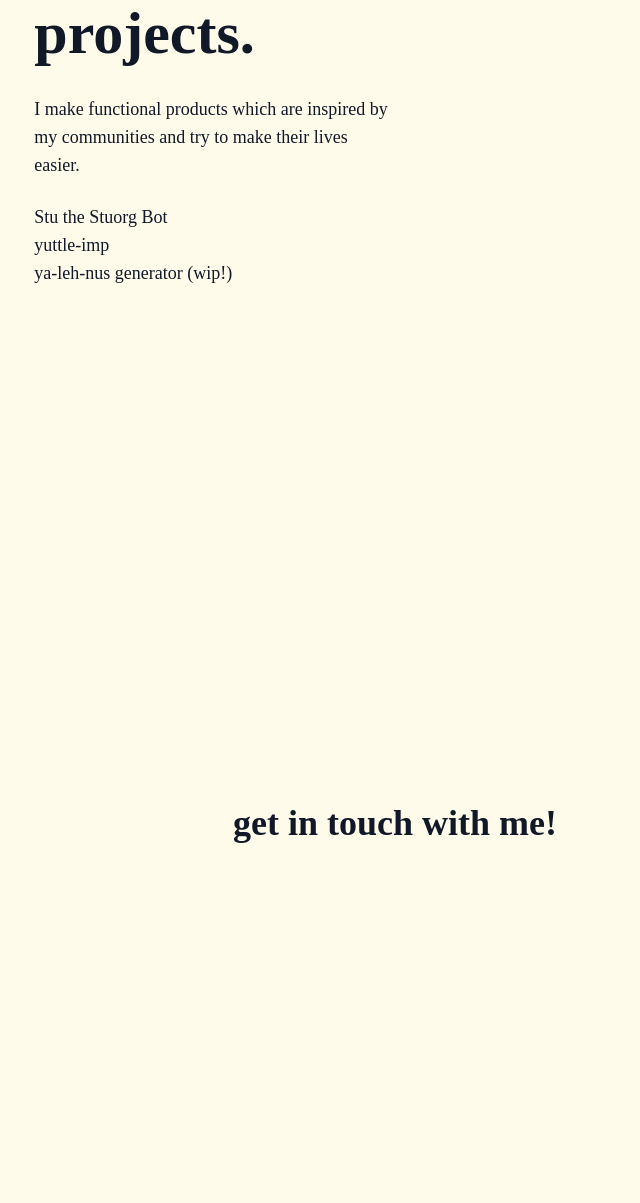
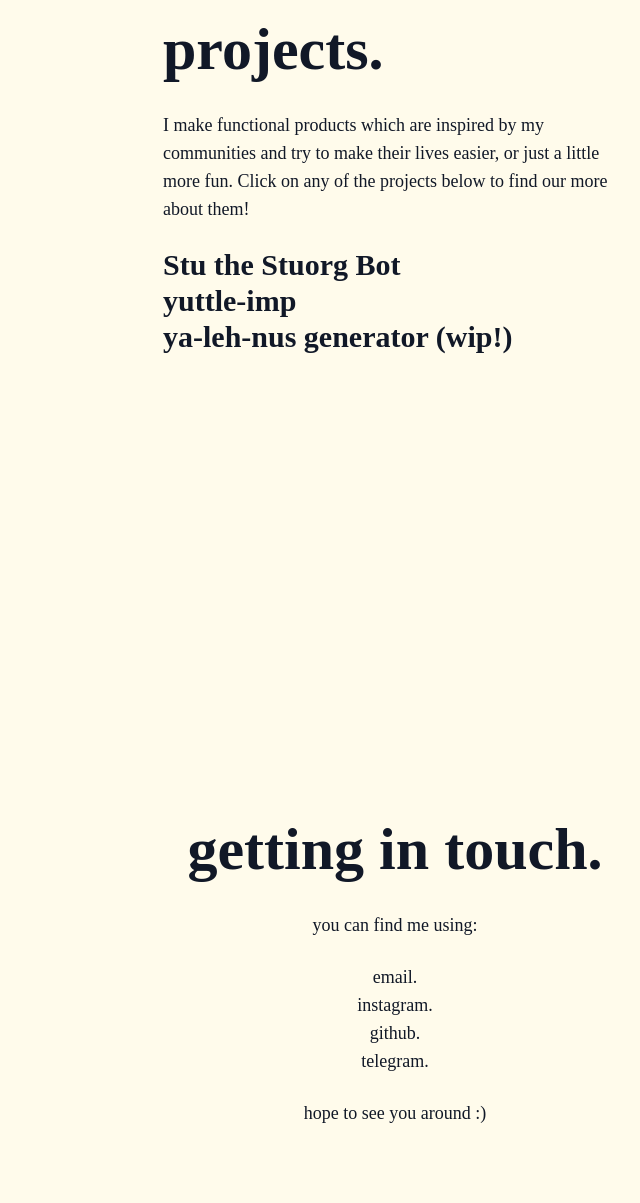
Before and after one commit to edliau/edliau.github.io, a website: page index.html in a window 1280 px wide. Shown: the part 1597-2800 px from the top of the page, without its empty margins (245-885 px from the left). Drawn offline with nearby package versions, Linux system fonts and the light colour scheme; a web font is replaced by a local one.

Commit message:
alpha version

```diff
--- a/css/styles.css
+++ b/css/styles.css
@@ -50,7 +50,7 @@ body {
      opacity: 0;
      filter: blur(5px);
      transform: translateX(-100%);
-     transition: all 1s;
+     transition: all 1.3s;
  }
 
  .fade-section.visible {
@@ -84,6 +84,26 @@ body {
      transform: translateX(-100%); /* Transition out to the left side of the screen */
  }
 
- .image-container img.fade-in {
+.image-container img.fade-in {
      transform: translateX(calc(0% - var(--offset))); /* Transition in to the original position */
  }
+
+ .expanded-content {
+     max-height: 0;
+     overflow: hidden;
+     transition: max-height 0.4s ease;
+   }
+
+   .expanded-content.active {
+     max-height: 500px; /* Adjust this value as needed */
+     transition: max-height 0.4s ease;
+   }
+
+   .expanded-content p {
+     margin: 0;
+   }
+
+   .content-container {
+     padding-top: 4px;
+     padding-bottom: 15px; /* Adjust this value as needed */
+   }
--- a/index.html
+++ b/index.html
@@ -28,12 +28,15 @@
             </div>
         </nav>
     </header>
+    <footer class="fixed">
+
+    </footer>
     <main class="flex flex-col items-start justify-center min-h-screen p-4">
         <section id ="top" class="mb-4 text-left">
             <h1 class="text-7xl font-bold ml-2">Hello.</h1>
             <h2 class="text-3xl ml-2">my name's Edward, and I'm a</h2>
             <h2 class="text-3xl w-1000 whitespace-pre ml0.5"><span class="typing-container"> <span class="typing-text"></span></span></h2>
-            <h2 class="text-3xl ml-2">let's get in touch!</h2>
+            <h2 class="text-3xl ml-2">check out my stuff below!</h2>
         </section>
     </main>
     <div class="p-4 w-3/4 flex flex-col items-center pb-24 min-h-screen pt-50">
@@ -43,20 +46,20 @@
                     <img src="./assets/images/profile.jpg" class="rounded-full object-cover w-48 h-48 sm:w-1/2 sm:h-1/2">
                 </div>
                 <div class="w-full sm:w-1/2 sm:text-left text-center">
-                    <h1 class="text-6xl font-semibold mb-2 pb-3">get to know me.</h1>
+                    <h1 class="text-6xl font-semibold mb-2 pb-3">about me.</h1>
                     <p class="text-lg">Hello! I'm a rising senior in Yale-NUS College, majoring in Mathematical, Computational, and Statistical Sciences, with a focus in Computer Science.
                         I love all things design related, and hope to build intuitive human-centric web apps.</p>
                 </div>
             </div>
-            <div class="w-screen sm:w-11/12 flex flex-col items-center justify-center pt-3 h-full fade-section">
-                <div class="sm:w-full w-3/4 flex flex-wrap flex-row items-center space-x-3 text-lg pb-6">
+            <div class="w-full sm:w-11/12 flex flex-col items-center justify-center pt-3 h-full fade-section">
+                <div class="sm:w-full w-3/4 flex flex-wrap flex-row items-center sm:space-x-3 space-x-0 sm:text-left text-center text-lg pb-6">
                     <p class="text-lg">recently, I've...</p>
                     <a href="#" data-image="image1" class="hover:text-gray-600">been on exchange at Yale</a>
                     <a href="#" data-image="image2" class="hover:text-gray-600">trekked across Shikoku</a>
                     <a href="#" data-image="image3" class="hover:text-gray-600">watched a cat be fostered</a>
                     <a href="#" data-image="image4" class="hover:text-gray-600">tried out lighting tech</a>
                 </div>
-                <div class="w-3/4 relative flex justify-center items-center image-container sm:w-1/2 h-80 rounded-md">
+                <div class="w-full relative flex justify-center items-center image-container sm:w-1/2 h-80 rounded-md">
                     <img src="./assets/images/yale.jpg" id="image1" class="h-full w-full object-cover rounded-md active">
                     <img src="./assets/images/japan.jpg" id="image2" class="h-full w-full object-cover rounded-md">
                     <img src="./assets/images/cat.jpg" id="image3" class="h-full w-full object-cover rounded-md">
@@ -66,23 +69,68 @@
         </section>
     </div>
 
-    <div class="min-h-screen">
-        <section id="projects" class="mb-4 fade-section text-left align-middle w-1/2">
-            <h1 class="text-6xl font-semibold mb-2 pb-3">projects.</h1>
-            <p class="text-lg pt-3">
-                I make functional products which are inspired by my communities and try to make their lives easier.
-            </p>
-            <ul class="list-item list-inside mx-auto text-lg pt-6">
-                <li>Stu the Stuorg Bot</li>
-                <li>yuttle-imp</li>
-                <li>ya-leh-nus generator (wip!)</li>
-            </ul>
+    <div class="p-4 w-3/4 flex flex-col items-center pb-24 min-h-screen pt-50">
+        <section id="projects" class="mb-4 fade-section w-full sm:w-1/2 sm:text-left text-center">
+          <h1 class="text-6xl font-semibold mb-2 pb-3">projects.</h1>
+          <p class="text-lg pt-3">
+            I make functional products which are inspired by my communities and try to make their lives easier, or just
+            a little more fun. Click on any of the projects below to find our more about them!
+          </p>
+          <ul class="list-item list-inside mx-auto text-3xl font-semibold pt-6">
+            <li onclick="toggleContent('stuorg-bot')">Stu the Stuorg Bot</li>
+            <div id="stuorg-bot-content" class="expanded-content text-lg font-normal">
+                <div class="content-container">
+                <p>Stu is a Telegram bot designed and implemented by me in Python for Yale-NUS' Student Affairs Office.
+                    It's used by students to answer FAQs, make classroom booking requests, and check for upcoming events.
+                    Try out using Stu <a href="https://t.me/YNCStuorgsBot"><u>here</u></a>.
+                </p>
+             </div>
+            </div>
+            <li onclick="toggleContent('yuttle-imp')">yuttle-imp</li>
+            <div id="yuttle-imp-content" class="expanded-content text-lg font-normal">
+                <div class="content-container">
+                <p>This app was built as part of Yale's CPSC419 Full Stack Web Programming module, improving
+                    the lackluster Yale Shuttle app to be more user-friendly. I designed the app's database,
+                    and implemented the algorithms for route finding and visualisation. You can check out
+                    the project repository <a href="https://github.com/edliau/yaleshuttle-imp"><u>here</u></a>.
+                </p>
+             </div>
+            </div>
+            <li onclick="toggleContent('generator')">ya-leh-nus generator (wip!)</li>
+            <div id="generator-content" class="expanded-content text-lg font-normal">
+            <div class="content-container">
+                <p>inspired by Christopher Strachey's generator of love letters, and Jean Wang's
+                    <a href="https://jingyingwang.github.io/yaliesbio/"><u>yalies.bio</u></a>, this is my
+                    love letter to Yale-NUS' closure, and a fun way to remember what made Yale-NUS students
+                    so special. You can have fun with it <a href="#"><u>here</u></a>!
+                </p>
+            </div>
+            </div>
+          </ul>
         </section>
-    </div>
-    <div class="min-h-screen">
-        <section id="contact" class="mb-4 fade-section text-left">
-            <h2 class="text-4xl font-semibold mb-2">get in touch with me!</h2>
-            <p></p>
+      </div>
+
+      <div class="p-4 w-3/4 flex flex-col items-center pb-24 pt-35">
+        <section id="contact" class="mb-4 fade-section w-full sm:w-1/2 text-center">
+          <h1 class="text-6xl font-semibold mb-2 pb-3">getting in touch.</h1>
+          <p class="text-lg pt-3">
+            you can find me using:
+          </p>
+          <ul class="list-item list-inside mx-auto text-lg pt-6">
+            <li ><a class="hover:text-gray-400" href="mailto:edward.liau@u.yale-nus.edu.sg">email.</a></li>
+            <li><a class="hover:text-gray-400" href="https://www.instagram.com/edie.wardie/">instagram.</a></li>
+            <li><a class="hover:text-gray-400" href="https://github.com/edliau">github.</a></li>
+            <li><a class="hover:text-gray-400" href="https://t.me/poyoyobing">telegram.</a></li>
+          </ul>
+          <p class="text-lg pt-6">
+            hope to see you around :)
+          </p>
+        </section>
+      </div>
+
+    <div class="items-center w-1/2">
+        <section id="copyright" class="mb-4 w-full text-center">
+            <p class="text-xs font-normal text-gray-400">made by edward © 2024, with images from Thaddeus Ang and Loe Luo</p>
         </section>
     </div>
 
@@ -90,13 +138,14 @@
     <script defer src="./scripts/fade.js"></script>
     <script defer src="./scripts/scroll.js"></script>
     <script defer src="./scripts/hover-image.js"></script>
+    <script defer src="./scripts/dialog.js"></script>
     <script src="./scripts/typing.js"></script>
     <script>
         // Call the typingEffect function with the appropriate selector and words array
         typingEffect('.typing-text', ["UI/UX enthusiast.", "contract bridge player.", "Golden State Warriors fan.",
         "prospective developer.", "boygenius stan.", "part-time barista.", "hip-hop enjoyer.", "thrift store lover.",
         "coffee addict.", "video game fanatic.", "learning designer.", "mythology nerd.", "website maker.",
-        "collector of cute things.","musical admirer."]);
+        "collector of cute things.","musical admirer.","kuromi obsessor."]);
     </script>
 </body>
 </html>
--- /dev/null
+++ b/scripts/dialog.js
@@ -0,0 +1,4 @@
+function toggleContent(contentId) {
+    var content = document.getElementById(contentId + '-content');
+    content.classList.toggle('active');
+  }
```
Also changed, not shown: assets/images/image-3.jpg (deleted), assets/images/test.jpg (deleted).
